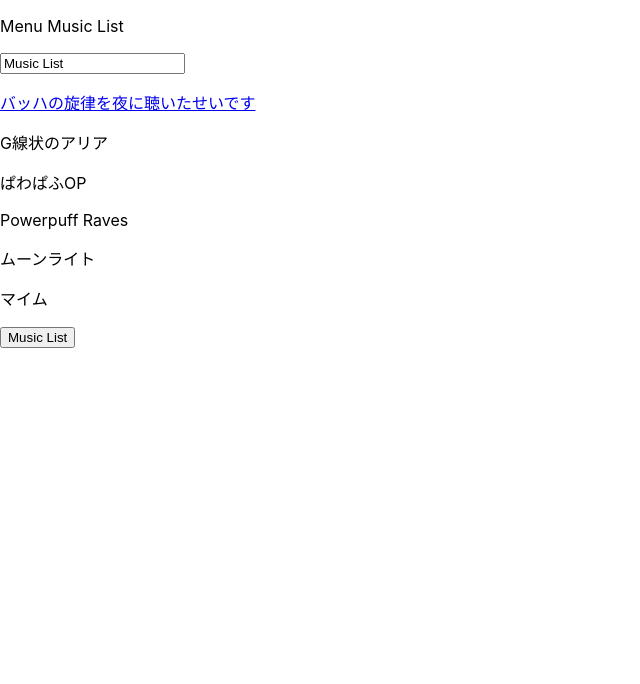
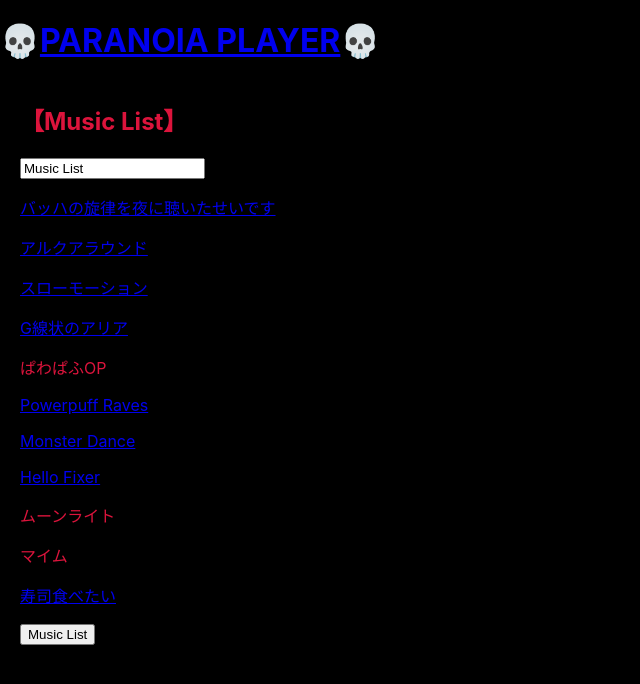
Before and after one commit to huonchan/shiokara, a React (Create React App) app: page / in a window 1280 px wide. Shown: the top 684 px of the page, without its empty margins (0-640 px from the left). Built offline with nearby package versions, Linux system fonts and the light colour scheme.

Commit message:
背景色黒ver

```diff
--- a/src/index.css
+++ b/src/index.css
@@ -5,6 +5,8 @@ body {
     sans-serif;
   -webkit-font-smoothing: antialiased;
   -moz-osx-font-smoothing: grayscale;
+  background-color: black;
+  color:crimson;
 }
 
 code {
@@ -22,4 +24,5 @@ code {
 .container
 {
   font-size: 0;
+  margin: 20px 20px 20px 20px ;
 }
--- a/src/index.js
+++ b/src/index.js
@@ -7,7 +7,7 @@ import YouTube from 'react-youtube';
 
 let urlParamStr = window.location.search.replace('?',"")//fixme:もっとマトモな処理方法を探せ
 // https://hatolabo.com/programming/react-get-url-param
-var defVideoId = 'XggYNGse84Q'
+var defVideoId = '再生しないというより、エラーにして一旦止める'//fixme:クソみたいなhack
 var rootUrl='http://localhost:3000/?'
 
 //todo:別ファイルに分けろ。あと選択肢は外部ファイルか何かに定義しろ。
@@ -42,7 +42,7 @@ class Menu extends React.Component {
     return (
 
       <div id ='Menu' class='container_items'>
-        <p>Menu {title}</p>
+        <p><h2>【{title}】</h2></p>
         <p>
           <input
             type="text"
@@ -51,11 +51,16 @@ class Menu extends React.Component {
           ></input>
         </p>
         <p><a href="http://localhost:3000/?tZbXHt3xPr8">バッハの旋律を夜に聴いたせいです</a></p>
-        <p>G線状のアリア</p>
+        <p><a href="http://localhost:3000/?vS6wzjpCvec">アルクアラウンド</a></p>
+        <p><a href="http://localhost:3000/?_aqs6HrGroM">スローモーション</a></p>
+        <p><a href="http://localhost:3000/?thQWqRDZj7E">G線状のアリア</a></p>
         <p>ぱわぱふOP</p>
-        <p>Powerpuff Raves</p>
+        <p><a href="http://localhost:3000/?NNBEx72qBRI">Powerpuff Raves</a></p>
+        <p><a href="http://localhost:3000/?N39glrfql0I">Monster Dance</a></p>
+        <p><a href="http://localhost:3000/?5oELB7zwc8Q">Hello Fixer</a></p>
         <p>ムーンライト</p>
         <p>マイム</p>
+        <p><a href="http://localhost:3000/?epfPe2U_2Xk">寿司食べたい</a></p>
         <p>
           <button onClick={this.handleClick} >
             {this.state.title}
@@ -102,13 +107,16 @@ class Youtube extends React.Component {
 
   _onReady(event) {
     // access to player in all event handlers via event.target
-    event.target.pauseVideo();
+    //event.target.pauseVideo(); #
   }
 }
 
 
 ReactDOM.render(
   <React.StrictMode>
+    <div>
+      <h1>💀<a href="http://localhost:3000/">PARANOIA PLAYER</a>💀</h1>
+    </div>
     <div id='content_root' class ='container'>
       <Menu />
       <Youtube />
```
